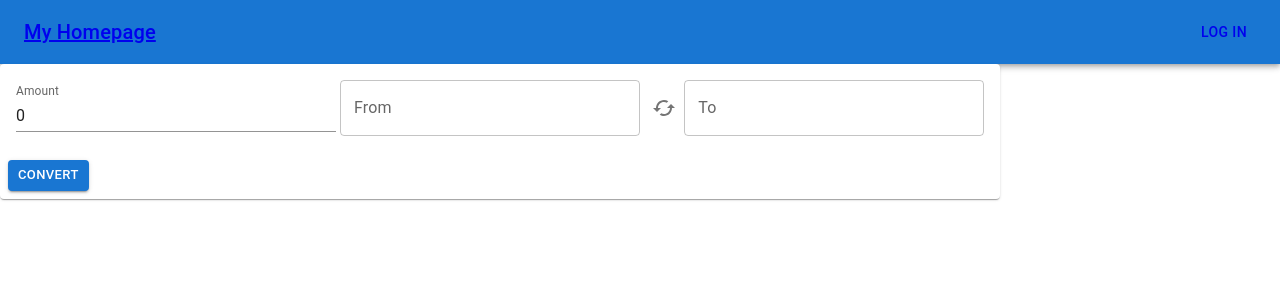
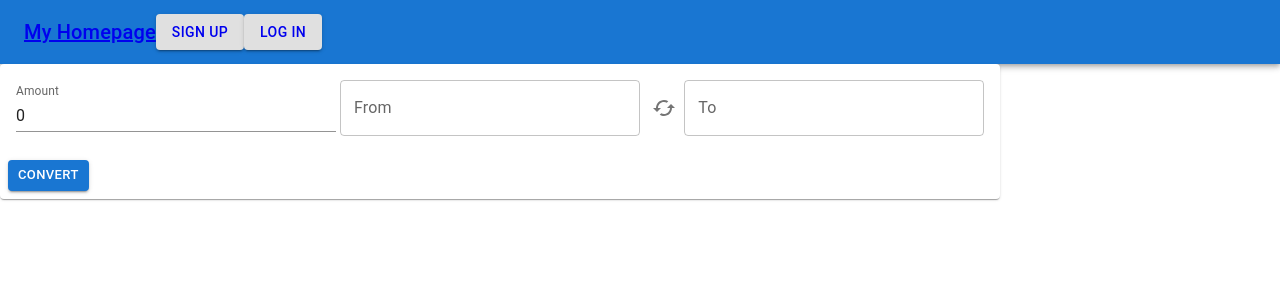
Before and after one commit to crrojasmazo/WebDevProject, a React (Create React App) app: page / in a window 1280 px wide. Shown: the top 300 px of the page. Built offline with nearby package versions, Linux system fonts and the light colour scheme.

Commit message:
add route to header

```diff
--- a/src/Layouts/Header.jsx
+++ b/src/Layouts/Header.jsx
@@ -8,14 +8,19 @@ function Header() {
   return (
     <AppBar position="static">
       <Toolbar>
-        <Typography variant="h6" style={{ flexGrow: 1 }}>
-          <Link to="/">
+        <Link to="/">
+          <Typography variant="h6">
+
             My Homepage
-          </Link>
-        </Typography>
+
+          </Typography>
+        </Link>
+        <Link to="/register">
+          <Button variant="contained" color="inherit">Sign Up</Button>
+        </Link>
 
         <Link to="/login">
-          <Button color="inherit">Log In</Button>
+          <Button variant="contained" color="inherit">Log In</Button>
         </Link>
       </Toolbar>
     </AppBar>
```
